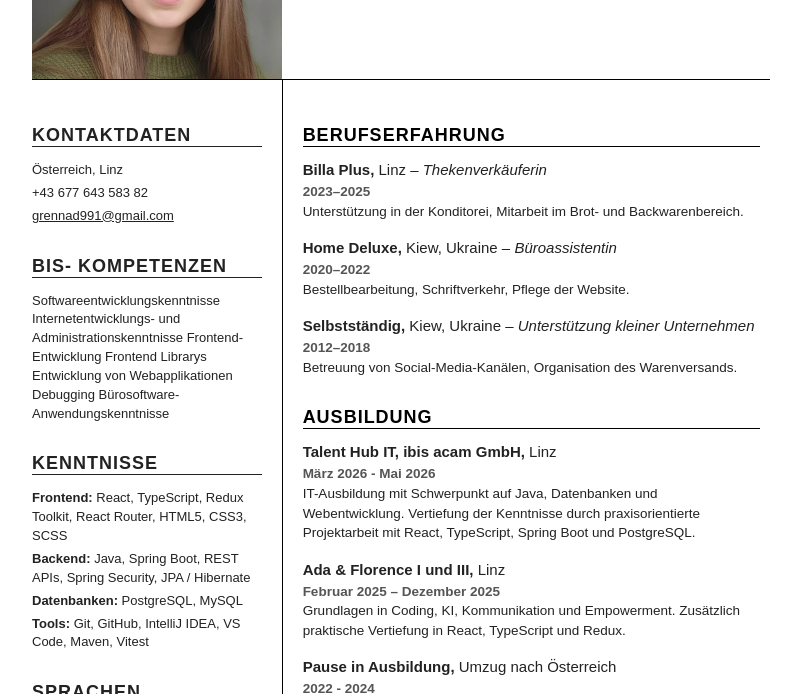
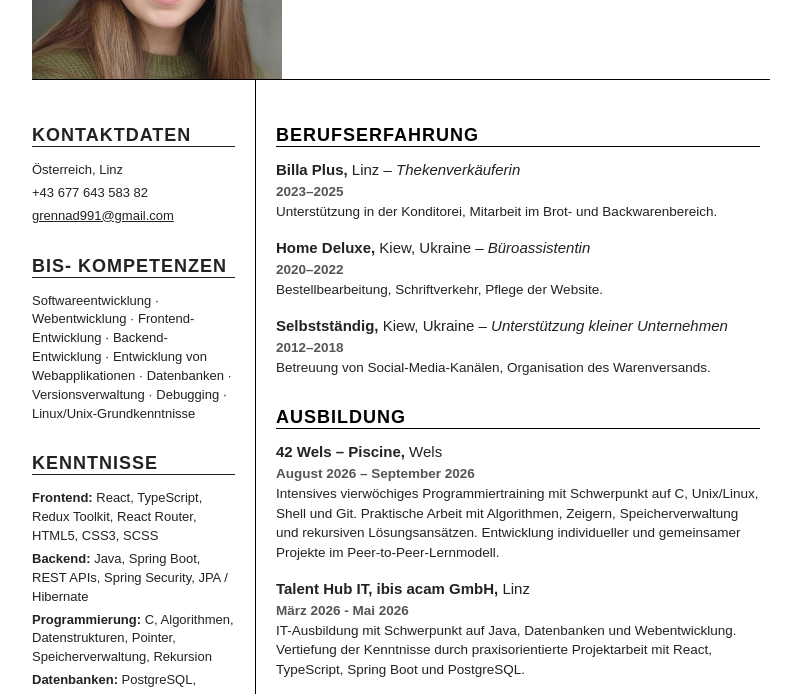
Before and after one commit to GrinchukNadia/CV, a plain HTML site: page index.html in a window 1280 px wide. Shown: the part 251-945 px from the top of the page, without its empty margins (239-1040 px from the left). Drawn offline with Linux system fonts and the light colour scheme.

Commit message:
added information about piscine

```diff
--- a/index.html
+++ b/index.html
@@ -188,10 +188,10 @@
           <section>
             <h2>BIS- KOMPETENZEN</h2>
             <div>
-              Softwareentwicklungskenntnisse Internetentwicklungs- und
-              Administrationskenntnisse Frontend-Entwicklung Frontend Librarys
-              Entwicklung von Webapplikationen Debugging
-              Bürosoftware-Anwendungskenntnisse
+              Softwareentwicklung · Webentwicklung · Frontend-Entwicklung ·
+              Backend-Entwicklung · Entwicklung von Webapplikationen ·
+              Datenbanken · Versionsverwaltung · Debugging ·
+              Linux/Unix-Grundkenntnisse
             </div>
           </section>
 
@@ -208,10 +208,16 @@
                 JPA / Hibernate
               </div>
 
+              <div>
+                <b>Programmierung:</b> C, Algorithmen, Datenstrukturen,
+                Pointer, Speicherverwaltung, Rekursion
+              </div>
+
               <div><b>Datenbanken:</b> PostgreSQL, MySQL</div>
 
               <div>
-                <b>Tools:</b> Git, GitHub, IntelliJ IDEA, VS Code, Maven, Vitest
+                <b>Tools & Umgebung:</b> Git, GitHub, Linux/Unix, Shell,
+                GCC, GDB, Valgrind, Make, Vim, IntelliJ IDEA, VS Code, Maven, Vitest
               </div>
             </div>
           </section>
@@ -284,6 +290,21 @@
 
           <section>
             <h2>Ausbildung</h2>
+
+            <div class="item">
+              <h3>
+                <span style="font-weight: bold">42 Wels – Piscine,</span>
+                Wels
+              </h3>
+              <p class="date">August 2026 – September 2026</p>
+              <p>
+                Intensives vierwöchiges Programmiertraining mit Schwerpunkt auf C,
+                Unix/Linux, Shell und Git. Praktische Arbeit mit Algorithmen,
+                Zeigern, Speicherverwaltung und rekursiven Lösungsansätzen.
+                Entwicklung individueller und gemeinsamer Projekte im
+                Peer-to-Peer-Lernmodell.
+              </p>
+            </div>
 
             <div class="item">
               <h3>
```
